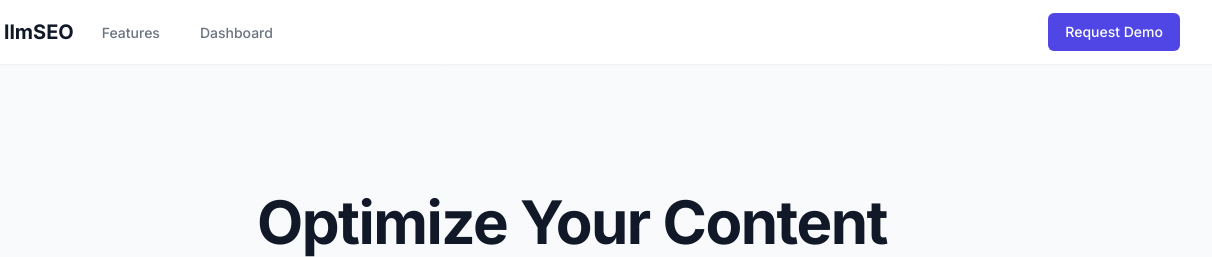
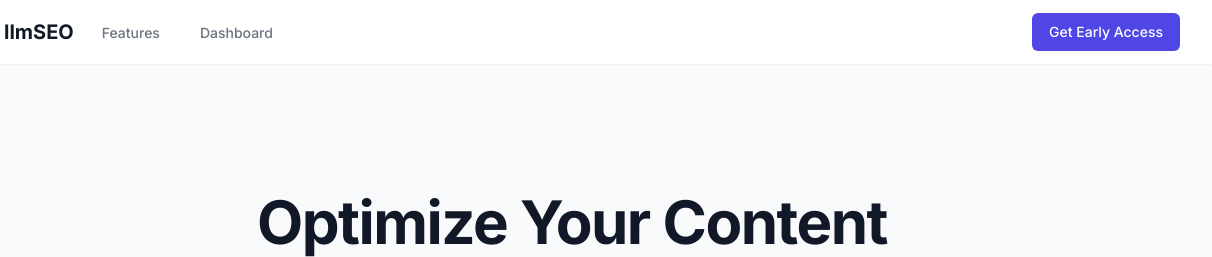
Before and after one commit to sujay3srivastava/llmSEO, a plain HTML site: page index.html in a window 1280 px wide. Shown: the top 257 px of the page, 68-1280 px from the left. Drawn offline with nearby package versions, Linux system fonts and the light colour scheme.

Commit message:
Update index.html
Get early access instead of Get Demo

```diff
--- a/index.html
+++ b/index.html
@@ -132,7 +132,7 @@
         </div>
         <div class="flex items-center">
           <button class="inline-flex items-center px-4 py-2 border border-transparent text-sm font-medium rounded-md text-white bg-indigo-600 hover:bg-indigo-700 focus:outline-none focus:ring-2 focus:ring-offset-2 focus:ring-indigo-500">
-            Request Demo
+            Get Early Access
           </button>
         </div>
       </div>
@@ -593,7 +593,7 @@
       <div class="mt-8 flex lg:mt-0 lg:flex-shrink-0">
         <div class="inline-flex rounded-md shadow">
           <a href="#" class="inline-flex items-center justify-center px-5 py-3 border border-transparent text-base font-medium rounded-md text-indigo-600 bg-white hover:bg-indigo-50">
-            Request Demo
+            Get Early Access
           </a>
         </div>
         <div class="ml-3 inline-flex rounded-md shadow">
```
